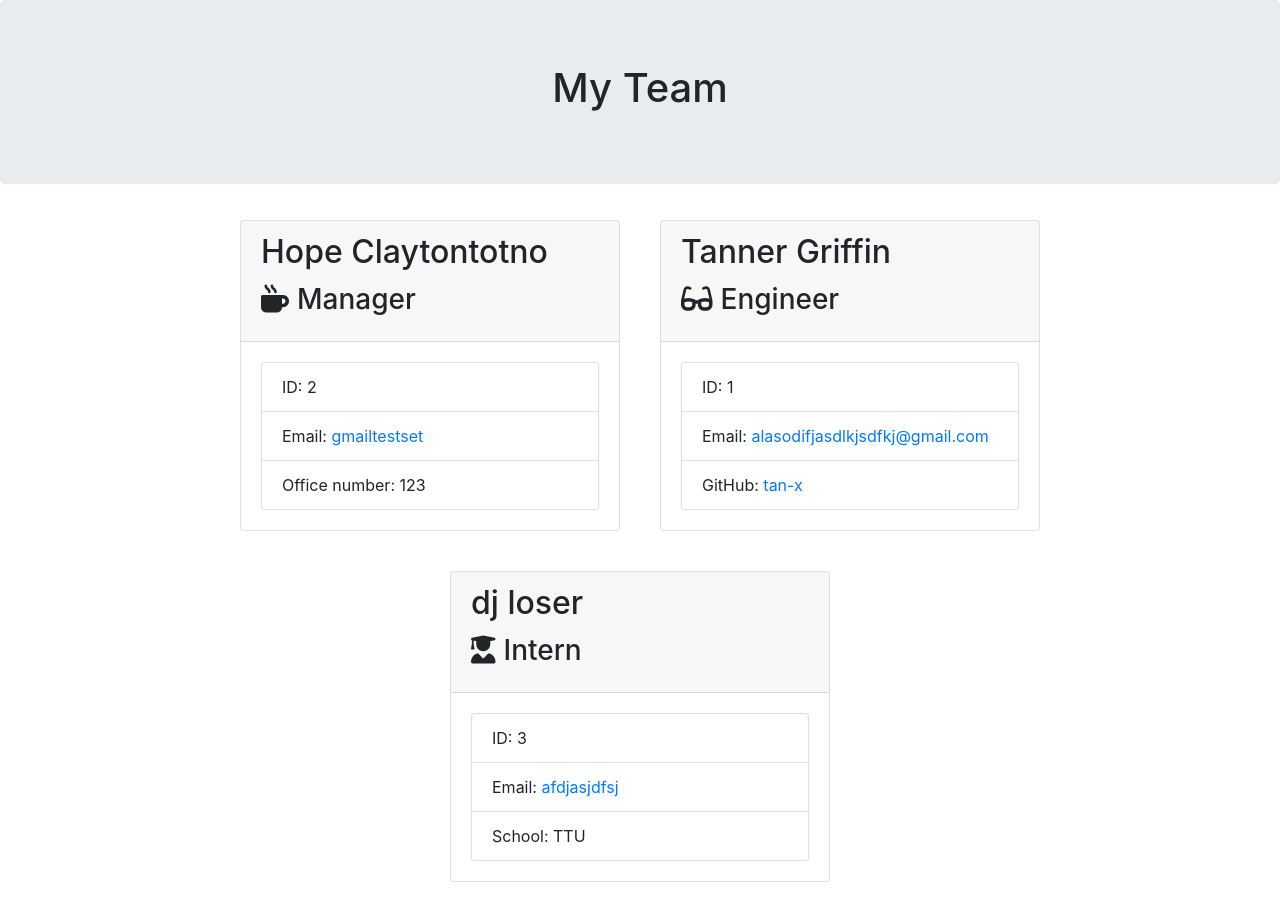
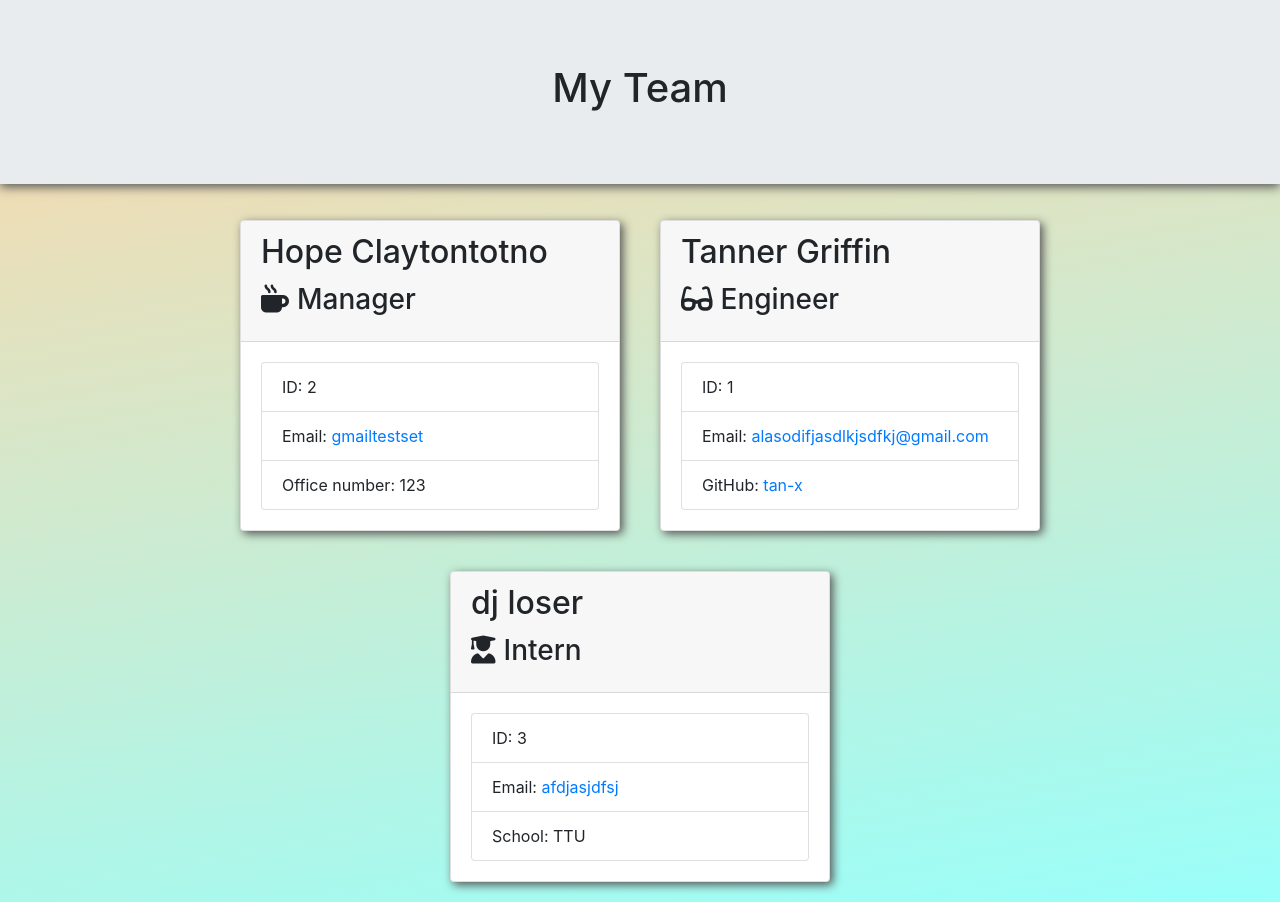
Before and after one commit to tan-x/employee-template-engine, a website: page output/team.html in a window 1280 px wide. Drawn offline with nearby package versions, Linux system fonts and the light colour scheme.

Commit message:
Added styles, shadows to header and cards, color to background

```diff
--- a/output/style.css
+++ b/output/style.css
@@ -1,5 +1,15 @@
+body {
+    background: linear-gradient(170deg, rgba(255, 153, 37, 0.4), rgba(0, 255, 242, 0.4))
+}
+
+.team-heading {
+    box-shadow: 0 3px 10px rgb(85, 85, 85);
+    border-radius: 0;
+}
+
 .employee-card {
     min-width: 320px;
     margin: 20px;
     padding: 0;
+    box-shadow: 3px 3px 10px rgb(85, 85, 85);
 }
```
